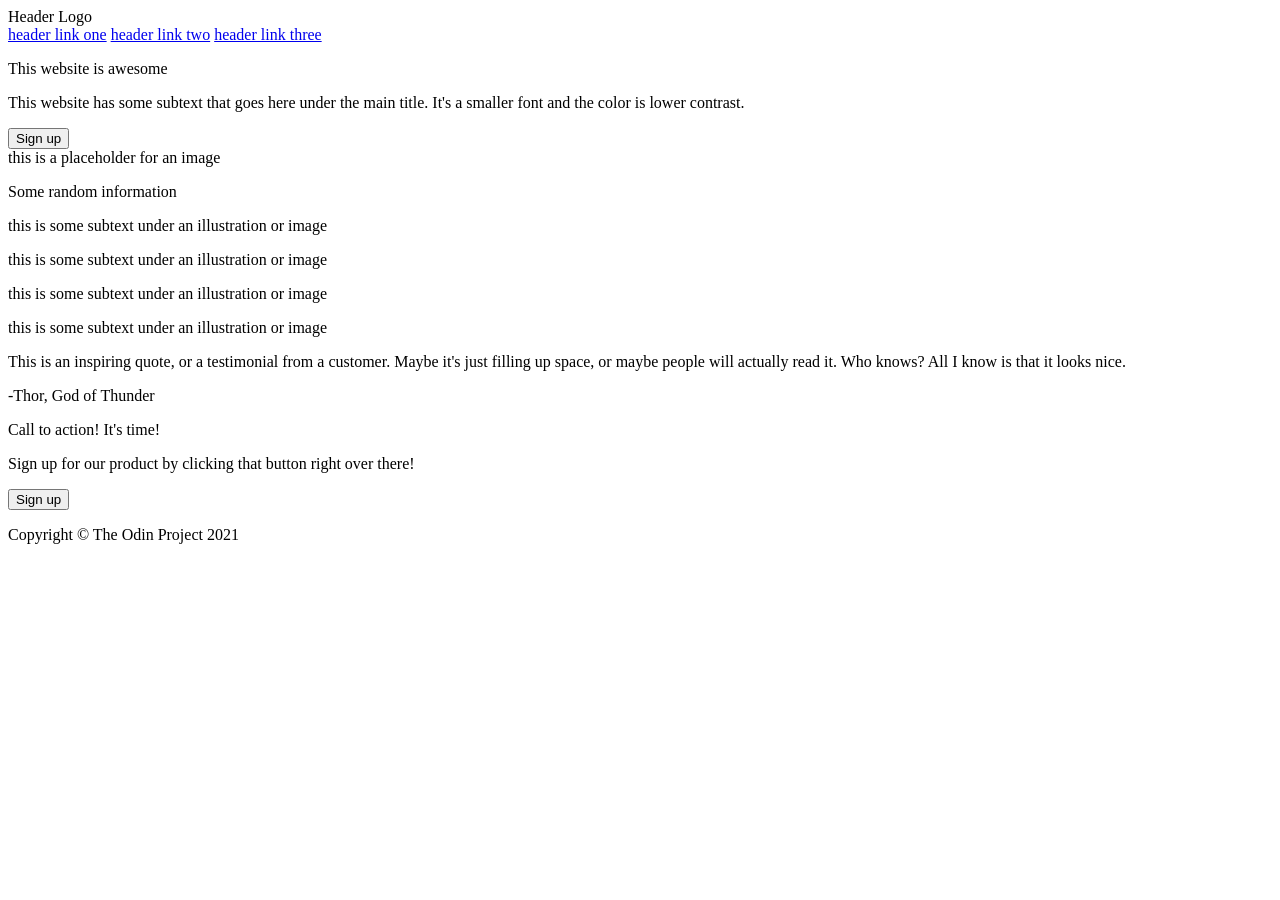
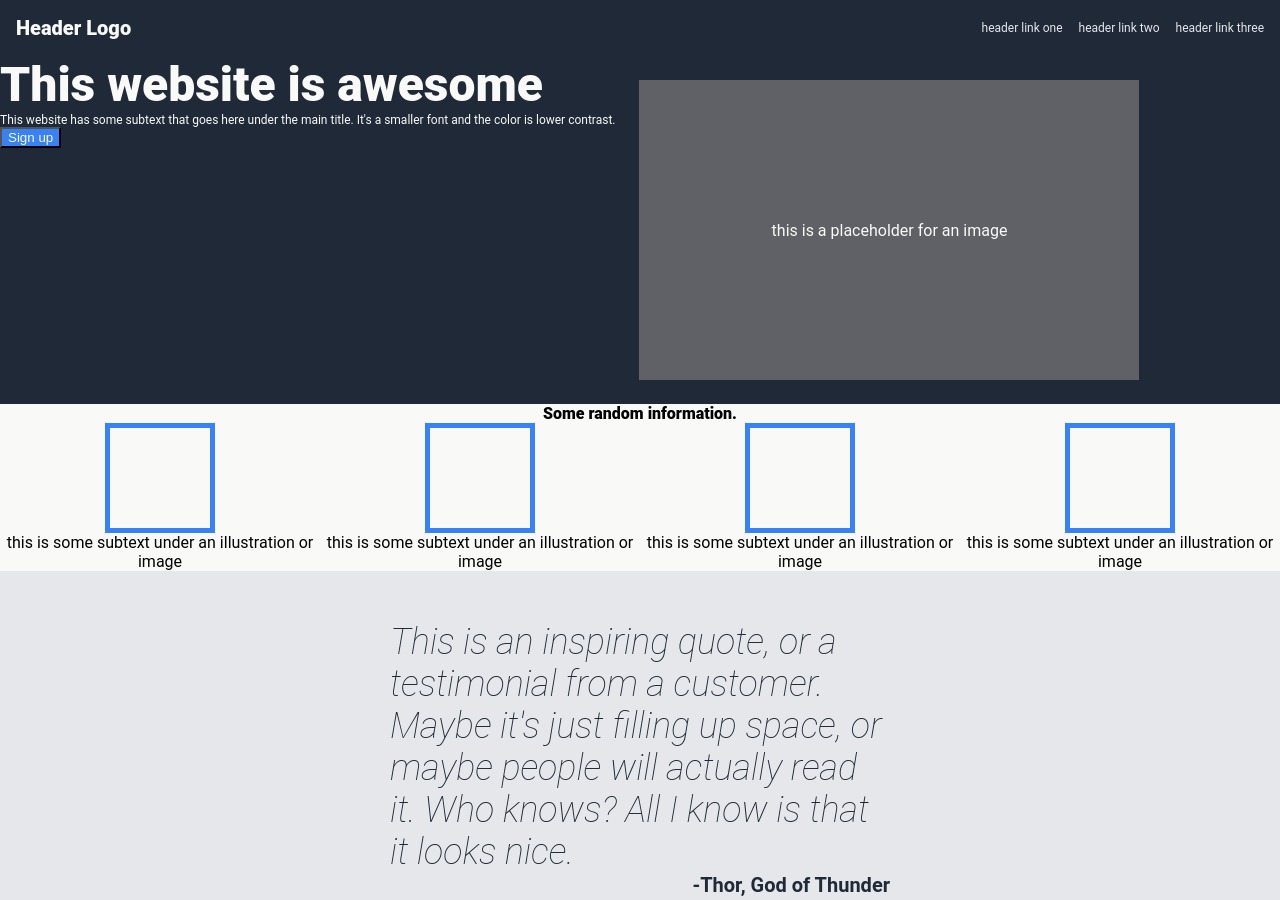
Before and after one commit to Anaressa/odin-landing-page, a plain HTML site: page index.html in a window 1280 px wide. Shown: the top 900 px of the page. Before the commit the page ends 800 px from the top, so only its background shows below. Drawn offline with Linux system fonts and the light colour scheme.

Commit message:
Rough in basic CSS styling
Add in the specified colors to all sections and get the flexbox
framework in place. Still have plenty of spacing and finessing to do.

```diff
--- a/index.html
+++ b/index.html
@@ -21,11 +21,14 @@
                 <p class="text">This website has some subtext that goes here under the main title. It's a smaller font and the color is lower contrast.</p>
                 <button class="signup-button">Sign up</button>
             </div>
-            <div class="intro-image-placeholder">this is a placeholder for an image</div>
+            <div class="intro-image-placeholder">
+                <p>this is a placeholder for an image</p>
+            </div>
         </div>
 
         <div class="card-section">
-            <p class="title">Some random information</p>
+            <p class="title">Some random information.</p>
+            <div class="card-layout-container">
                 <div class="card-container">
                     <div class="card"></div>
                     <p class="card-caption">this is some subtext under an illustration or image</p>
@@ -43,10 +46,13 @@
                     <p class="card-caption">this is some subtext under an illustration or image</p>
                 </div>
             </div>
+        </div>
 
         <div class="testimonial-section">
+            <div class="testimonial-container">
                 <p class="quote-text">This is an inspiring quote, or a testimonial from a customer. Maybe it's just filling up space, or maybe people will actually read it. Who knows? All I know is that it looks nice.</p>
                 <p class="quote-attribution">-Thor, God of Thunder</p>
+            </div>
         </div>
 
         <div class="signup-section">
@@ -60,7 +66,7 @@
 
         </div>
 
-        <div class="footer">
+        <div class="footer-section">
             <p class="text">Copyright &copy; The Odin Project 2021</p>
         </div>
     </body>
--- /dev/null
+++ b/styles.css
@@ -0,0 +1,215 @@
+/* UNIVERSAL */
+body {
+    font-family: "Roboto", sans-serif;
+
+    display: flex;
+    flex-direction: column;
+    margin: 0;
+}
+
+a {
+    text-decoration: none;
+    font-size: 12px;
+}
+
+p {
+    margin: 0;
+}
+
+.title {
+    font-weight: 900;
+}
+
+.text {
+    font-size: 12px;
+}
+
+
+
+/* BASE COLOR SCHEMES */
+.signup-button {
+    background-color: #3882f6;
+    color: #f9faf8;
+}
+
+.header-section,
+.intro-section,
+.footer-section {
+    background-color: #1f2937;
+    color: #f9faf8;
+}
+
+.card-section,
+.signup-section {
+    background-color: #f9faf8;
+}
+
+.testimonial-section {
+    background-color: #e5e7eb;
+    color: #1f2937;
+}
+
+
+
+/* HEADER SPECIFICS */
+.header-section {
+    display: flex;
+    justify-content: space-between;
+    padding: 16px;
+    margin: 0;
+}
+
+.header-section a {
+    color: #e5e7eb;
+}
+
+.header-section .links {
+    display: flex;
+    align-items: center;
+    gap: 16px;
+}
+
+.header-logo {
+    font-weight: 900;
+    font-size: 20px;
+}
+
+
+
+/* INTRO SPECIFICS */
+.intro-section {
+    display: flex;
+}
+
+.intro-section .left {
+    display: flex;
+    flex-direction: column;
+    align-items: flex-start;
+}
+
+.intro-section .title {
+    font-size: 48px;
+}
+
+.intro-image-placeholder {
+    display: flex;
+    justify-content: center;
+    align-items: center;
+
+    height: 300px;
+    width: 500px;
+    margin: 24px;
+
+    background-color: #5f6166;
+}
+
+
+
+/* CARD SPECIFICS */
+.card-section {
+    display: flex;
+    flex-direction: column;
+    align-items: center;
+}
+
+.card-layout-container {
+    display: flex;
+}
+
+.card-container {
+    display: flex;
+    flex-direction: column;
+    align-items: center;
+}
+
+.card {
+    height: 100px;
+    width: 100px;
+    border: 5px solid #3882f6;
+}
+
+.card-container p {
+    text-align: center;
+}
+
+
+
+/* TESTIMONIALS SPECIFICS */
+.testimonial-section {
+    display: flex;
+    flex-direction: column;
+    justify-content: center;
+    align-items: center;
+}
+
+.testimonial-container {
+    display: flex;
+    flex-direction: column;
+    justify-content: center;
+
+    width: 500px;
+    margin: 50px;
+}
+
+.quote-text {
+    font-size: 36px;
+    font-weight: 100;
+    font-style: italic;
+}
+
+.quote-attribution {
+    align-self: flex-end;
+
+    font-size: 20px;
+    font-weight: 700;
+}
+
+
+
+/* SIGNUP SPECIFICS */
+.signup-section {
+    display: flex;
+    justify-content: center;
+    align-items: center;
+
+    color: #f9faf8;
+}
+
+.signup-container {
+    display: flex;
+    justify-content: space-between;
+    align-items: center;
+
+    width: 600px;
+    height: 100px;
+    margin: 100px 200px;
+
+    background-color: #3882f6;
+}
+
+.signup-container .left {
+    margin: 20px 40px;
+}
+
+.signup-container .title {
+    font-size: 20px;
+}
+
+.signup-container .signup-button {
+    border: 2px solid white;
+    margin: 20px 40px;
+}
+
+
+
+/* FOOTER SPECIFICS */
+.footer-section {
+    display: flex;
+    justify-content: center;
+    align-items: center;
+}
+
+.footer-section .text {
+    font-size: 16px;
+    margin: 20px;
+}
```
Also changed, not shown: clicked.html (added, +10 -0 lines). Lines whose indentation alone changed are shown as unchanged.
